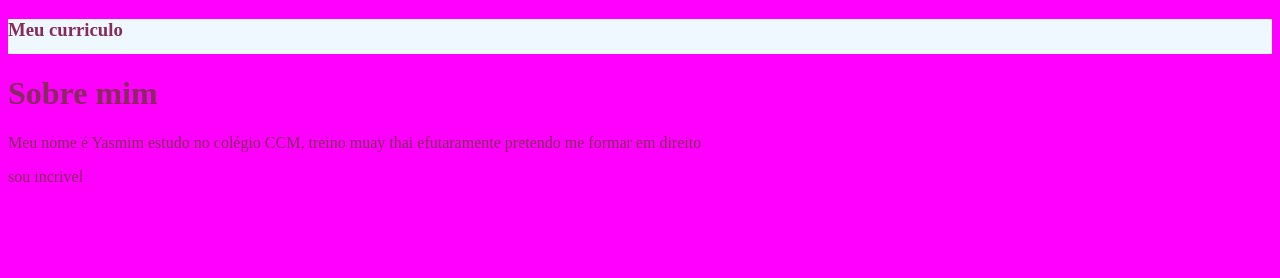
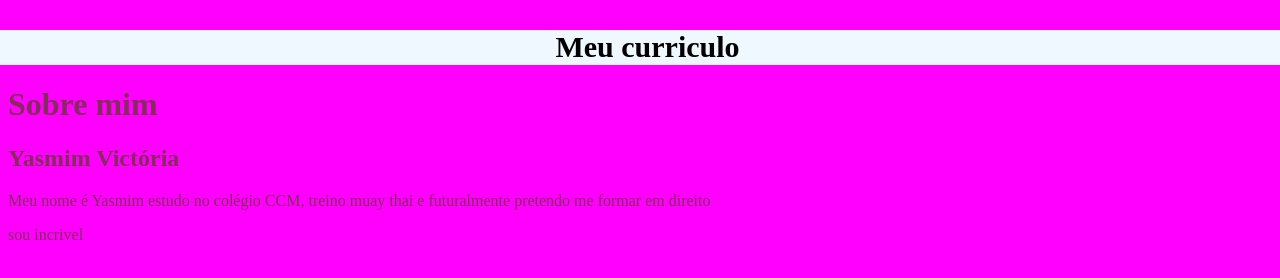
Before and after one commit to yasmimoliveirajesus-bit/Yasmim-Victoria-, a plain HTML site: page index.html in a window 1280 px wide. Drawn offline with Linux system fonts and the light colour scheme.

Commit message:
i9kolçi9

```diff
--- a/index.html
+++ b/index.html
@@ -12,7 +12,10 @@
     </header>
 
 <h1>Sobre mim</h1>
-<p>Meu nome é Yasmim estudo no colégio CCM, treino muay thai efutaramente pretendo me formar em direito  </p>
+<div class="foto">
+   <h2>Yasmim Victória
+</div>
+<p>Meu nome é Yasmim estudo no colégio CCM, treino muay thai e futuralmente pretendo me formar em direito  </p>
 <p>sou incrivel</p>
 
 
--- a/style.css
+++ b/style.css
@@ -5,4 +5,18 @@ body{
 header{
      background-color:aliceblue;
      height: 35px;
+
+     margin-left: -20px;
+     margin-right:-20px
+
+
+
 }
+
+
+  header h3{
+     padding-left: 15px;
+  color:black;
+  text-align:center;
+  font-size:  30px;
+  }
```
